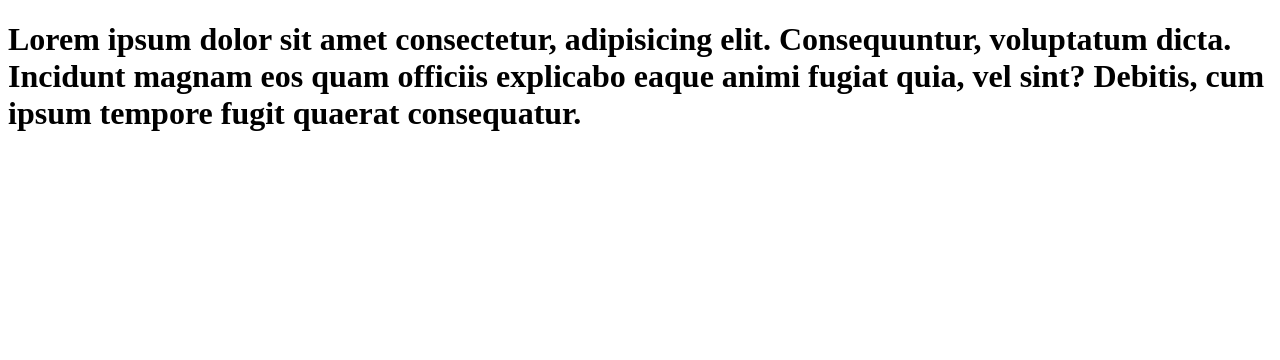
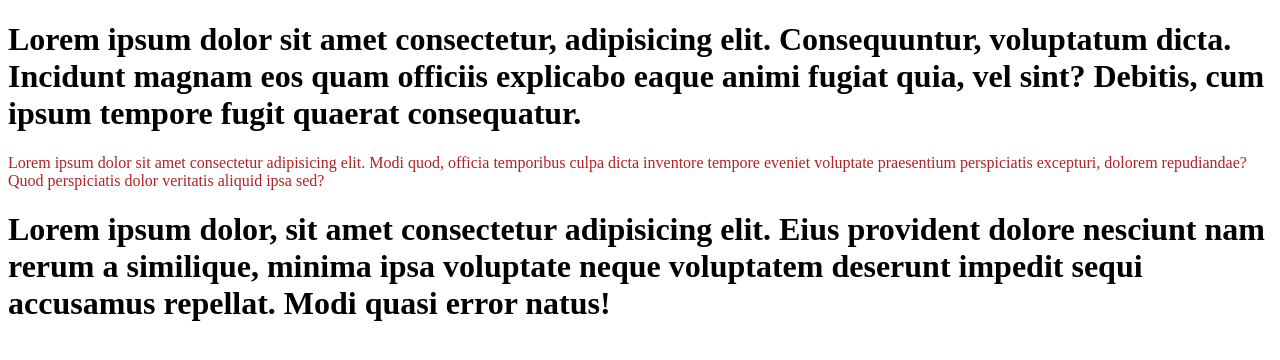
Before and after one commit to abuhosain/my-scnd-repo, a plain HTML site: page index.html in a window 1280 px wide. Drawn offline with Linux system fonts and the light colour scheme.

Commit message:
style added

```diff
--- a/index.html
+++ b/index.html
@@ -4,9 +4,17 @@
     <meta charset="UTF-8">
     <meta http-equiv="X-UA-Compatible" content="IE=edge">
     <meta name="viewport" content="width=device-width, initial-scale=1.0">
+    <link rel="stylesheet" href="style.css">
     <title>my scnd repo</title>
 </head>
 <body>
     <h1>Lorem ipsum dolor sit amet consectetur, adipisicing elit. Consequuntur, voluptatum dicta. Incidunt magnam eos quam officiis explicabo eaque animi fugiat quia, vel sint? Debitis, cum ipsum tempore fugit quaerat consequatur.</h1>
+
+
+    <p>Lorem ipsum dolor sit amet consectetur adipisicing elit. Modi quod, officia temporibus culpa dicta inventore tempore eveniet voluptate praesentium perspiciatis excepturi, dolorem repudiandae? Quod perspiciatis dolor veritatis aliquid ipsa sed?</p>
+
+    <h1>
+        Lorem ipsum dolor, sit amet consectetur adipisicing elit. Eius provident dolore nesciunt nam rerum a similique, minima ipsa voluptate neque voluptatem deserunt impedit sequi accusamus repellat. Modi quasi error natus!
+    </h1>
 </body>
 </html>
--- /dev/null
+++ b/style.css
@@ -0,0 +1,3 @@
+p{
+    color: firebrick;
+}
```
